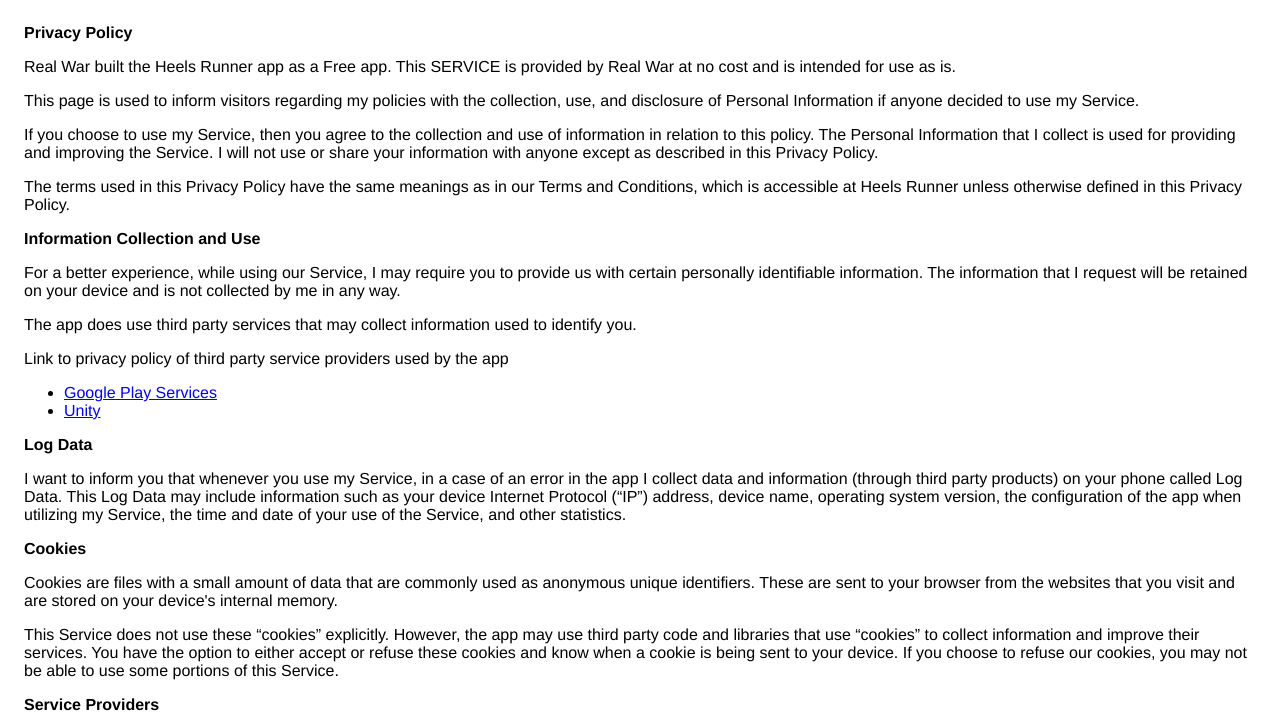
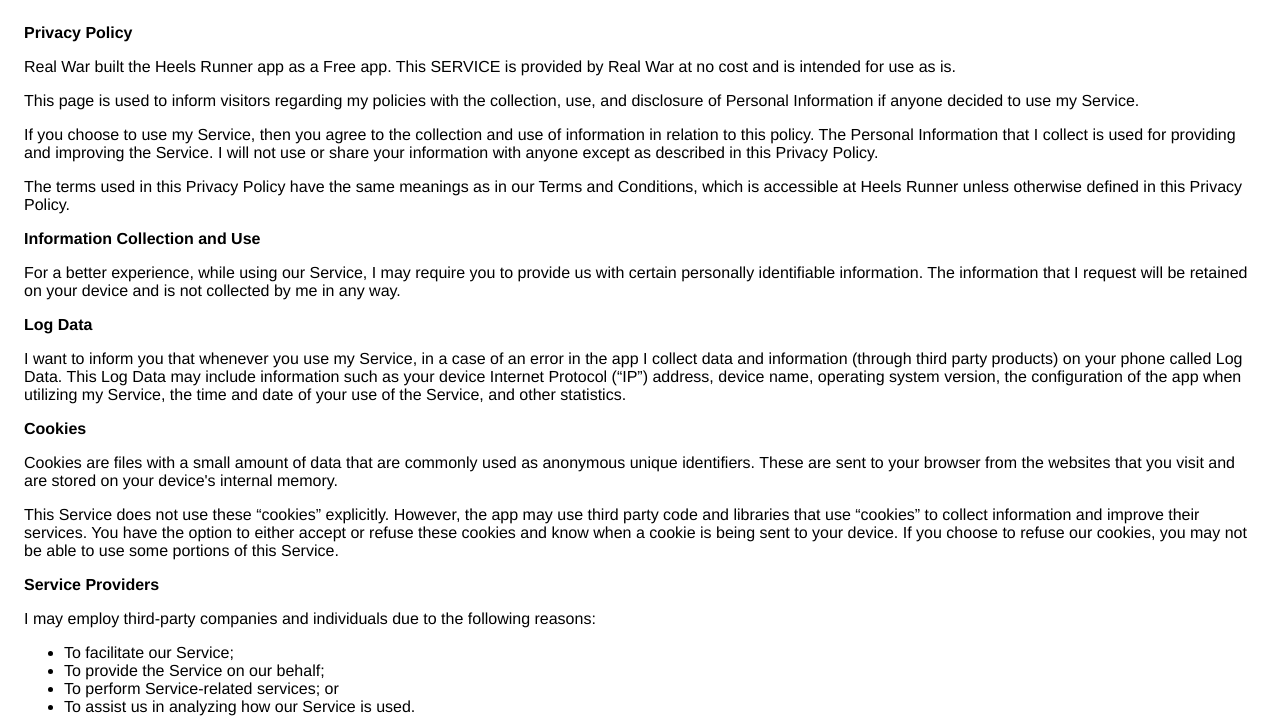
Before and after one commit to realwarfx/realwarfx.github.io, a plain HTML site: page HeelsRunnerPrivacyPolicy.html in a window 1280 px wide. Shown: the top 727 px of the page. Drawn offline with Linux system fonts and the light colour scheme.

Commit message:
Update HeelsRunnerPrivacyPolicy.html

```diff
--- a/HeelsRunnerPrivacyPolicy.html
+++ b/HeelsRunnerPrivacyPolicy.html
@@ -31,13 +31,7 @@
                   may require you to provide us with certain personally
                   identifiable information. The information that
                   I request will be retained on your device and is not collected by me in any way.
-                </p> <div><p>
-                    The app does use third party services that may collect
-                    information used to identify you.
-                  </p> <p>
-                    Link to privacy policy of third party service providers used
-                    by the app
-                  </p> <ul><li><a href="https://www.google.com/policies/privacy/" target="_blank" rel="noopener noreferrer">Google Play Services</a></li><!----><!----><!----><!----><!----><!----><!----><!----><!----><!----><li><a href="https://unity3d.com/legal/privacy-policy" target="_blank" rel="noopener noreferrer">Unity</a></li><!----><!----><!----><!----><!----><!----><!----><!----><!----><!----><!----><!----><!----><!----><!----></ul></div> <p><strong>Log Data</strong></p> <p>
+                <p><strong>Log Data</strong></p> <p>
                   I want to inform you that whenever you
                   use my Service, in a case of an error in the app
                   I collect data and information (through third party
```
